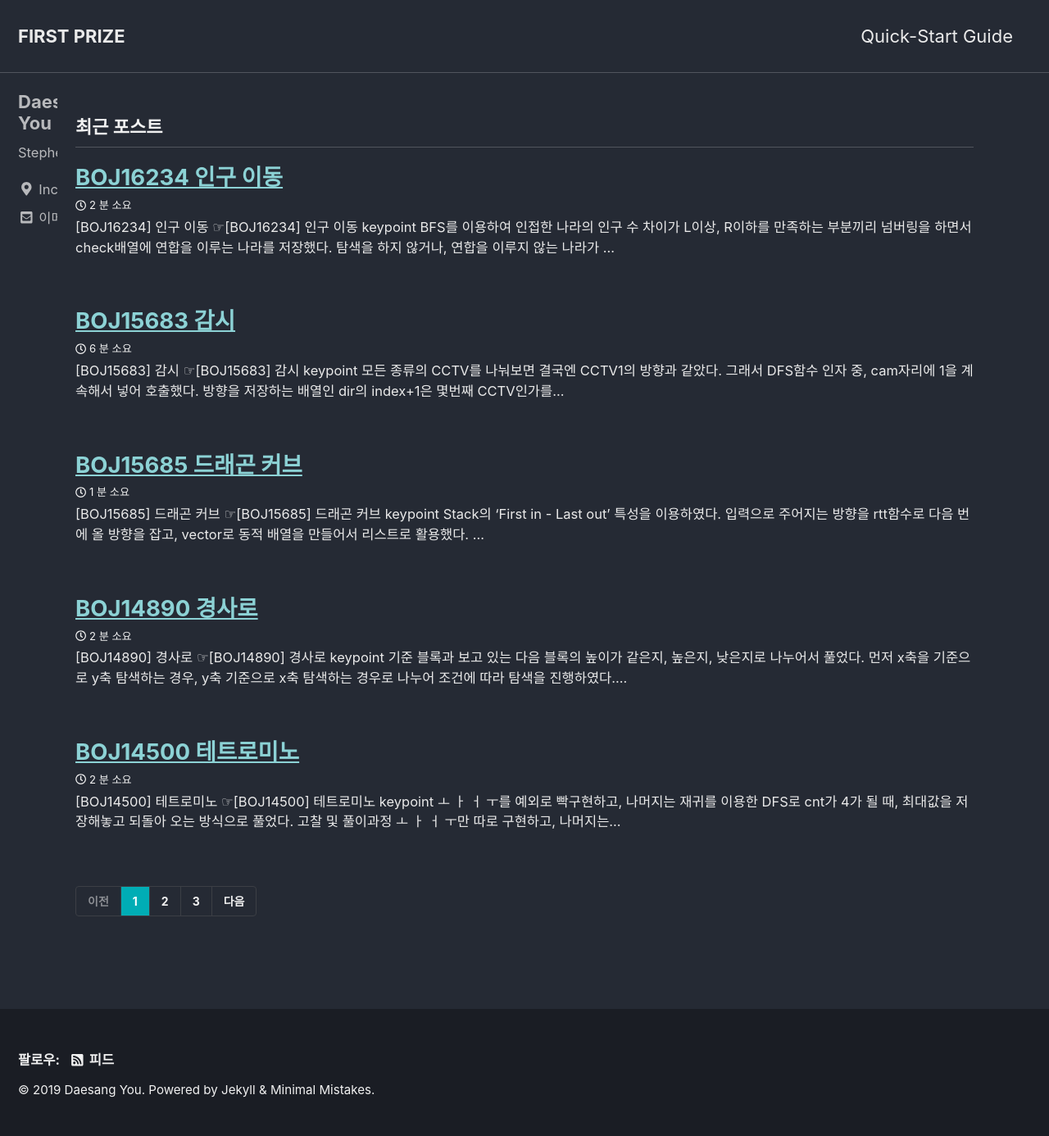
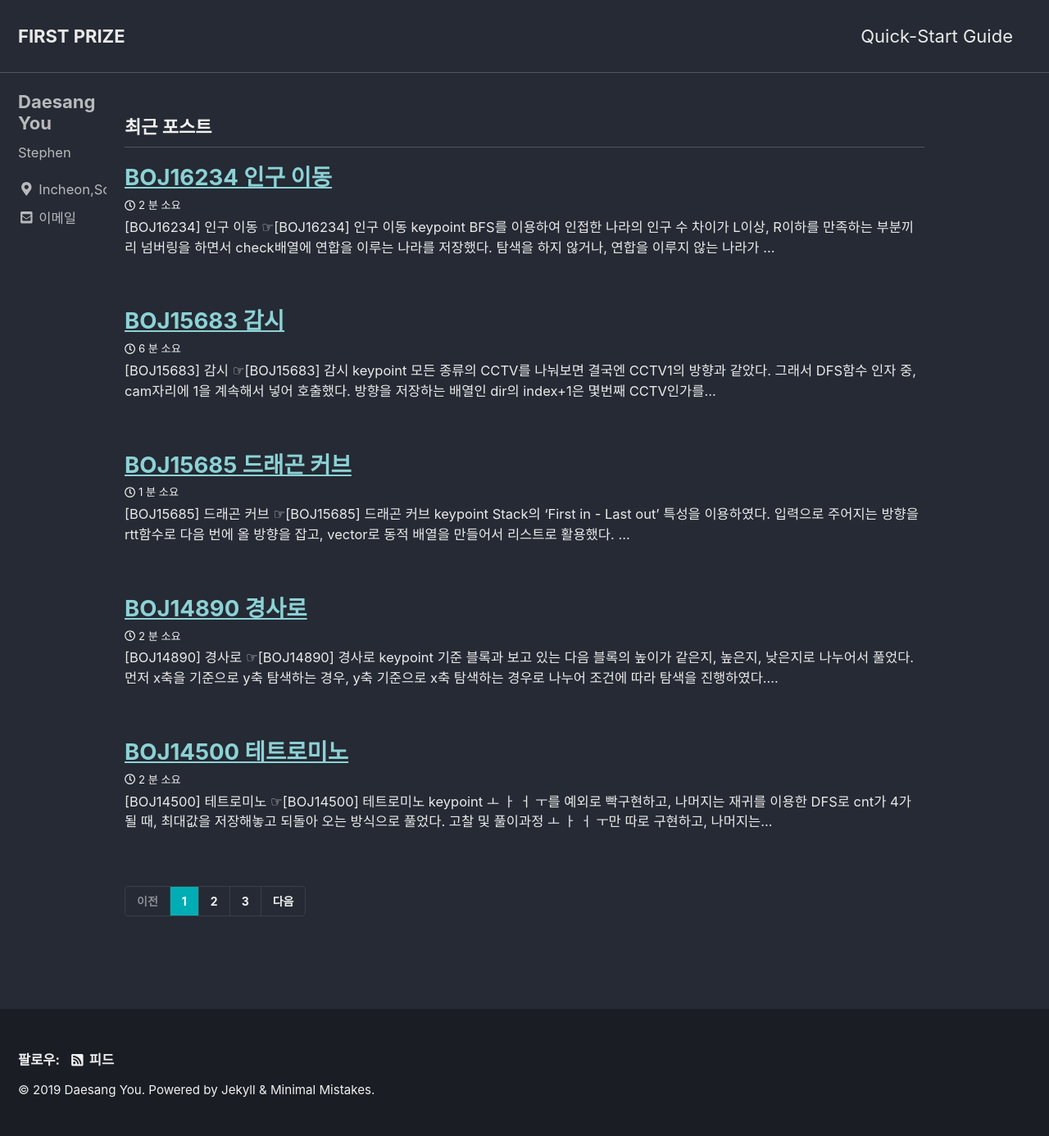
Before and after one commit to eotkd4791/eotkd4791.github.io, a Jekyll site: the page built from index.html, in a window 1280 px wide. Shown: the whole page at 82% size. Built offline with Jekyll 4.4.1, drawn with Linux system fonts in a browser that asks for light colours; cached includes are drawn as plain includes; the list of posts is cut into pages by our own code.

Commit message:
Update _variables.scss

```diff
--- a/_sass/minimal-mistakes/_variables.scss
+++ b/_sass/minimal-mistakes/_variables.scss
@@ -142,7 +142,7 @@ $x-large: 1280px !default;
    ========================================================================== */
 
 $right-sidebar-width-narrow: 130px !default;
-$right-sidebar-width: 70px !default;
+$right-sidebar-width: 130px !default;
 $right-sidebar-width-wide: 200px !default;
 
 /*
```
